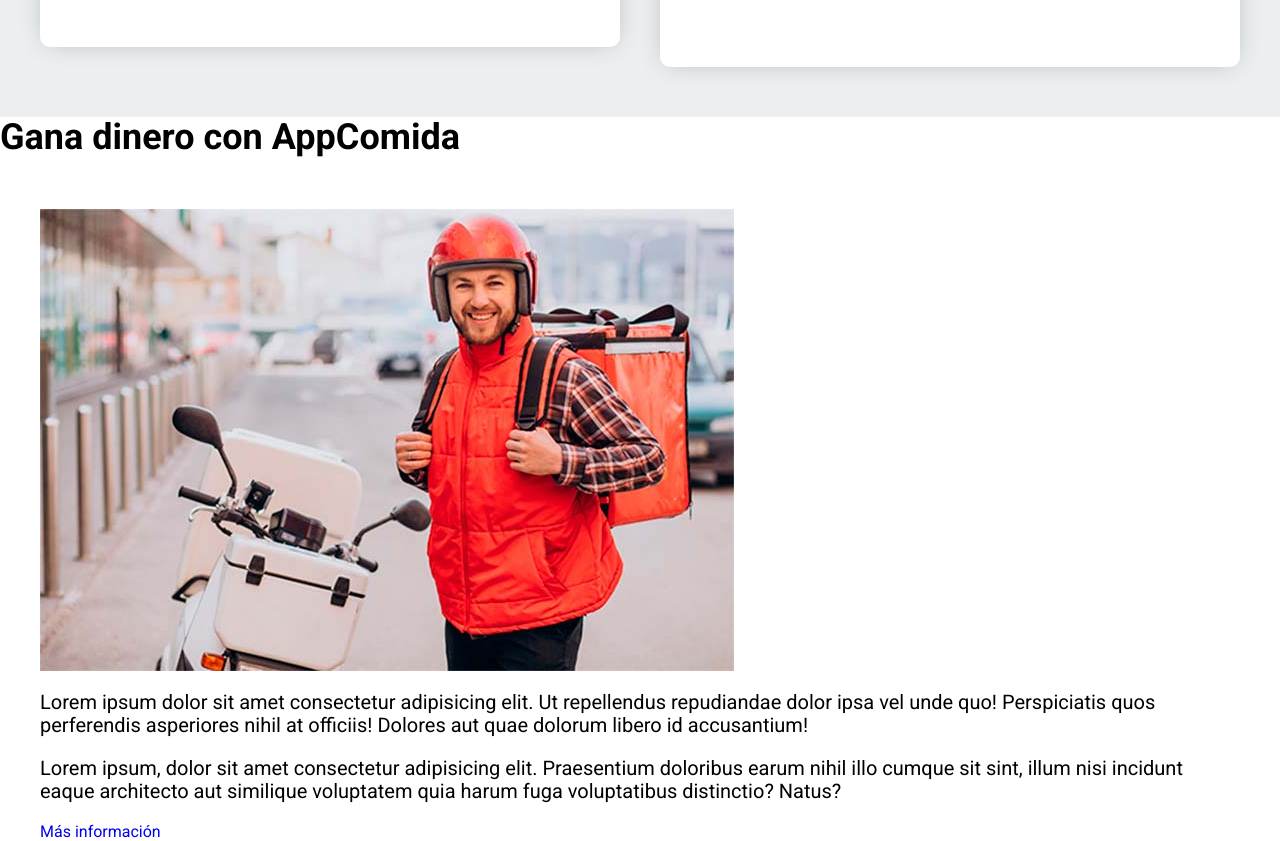
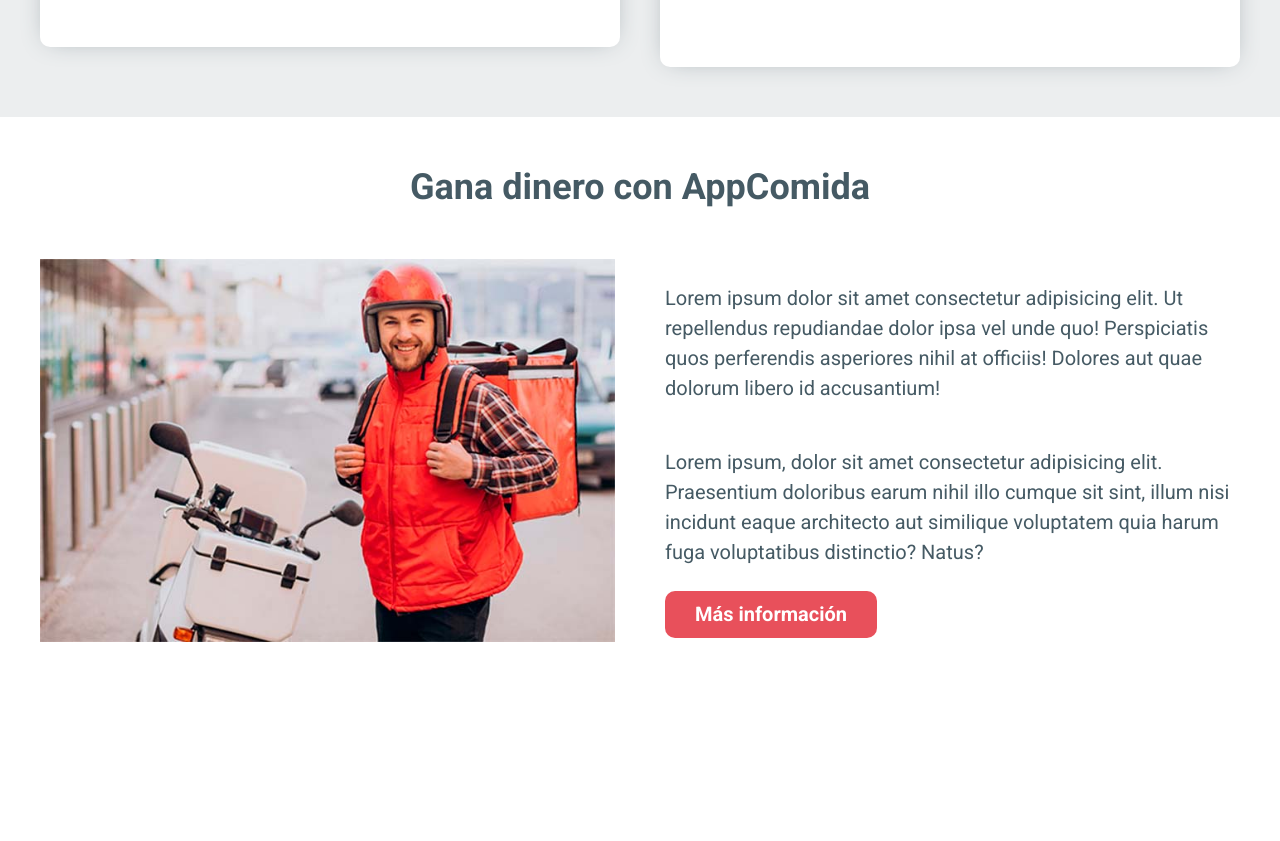
Before and after one commit to notrealsolution/DeliveryApp, an Angular app: page / in a window 1280 px wide. Shown: the part 4343-5184 px from the top of the page. After the commit the page ends 5035 px from the top, so only its background shows below. Built offline with nearby package versions, Linux system fonts and the light colour scheme.

Commit message:
Agregando estilos a el componente repartidores

```diff
--- a/src/app/landing-page/components/repartidores/repartidores.component.scss
+++ b/src/app/landing-page/components/repartidores/repartidores.component.scss
@@ -0,0 +1,28 @@
+@use '../../../shared/base/variables' as v;
+@use '../../../shared/base/mixins' as m;
+
+.repartidores {
+  padding: v.$separacion 0;
+  &__heading {
+    text-align: center;
+    color: v.$secundario;
+  }
+  &__grid {
+    @include m.tablet {
+      @include m.grid(2, v.$separacion);
+    }
+  }
+  &__contenido {
+    display: flex;
+    flex-direction: column;
+    justify-content: space-evenly;
+    align-items: flex-start;
+  }
+  &__texto {
+    line-height: 1.5;
+    color: v.$secundario;
+  }
+  &__enlace {
+    @include m.boton(v.$primario, v.$blanco);
+  }
+}
```
